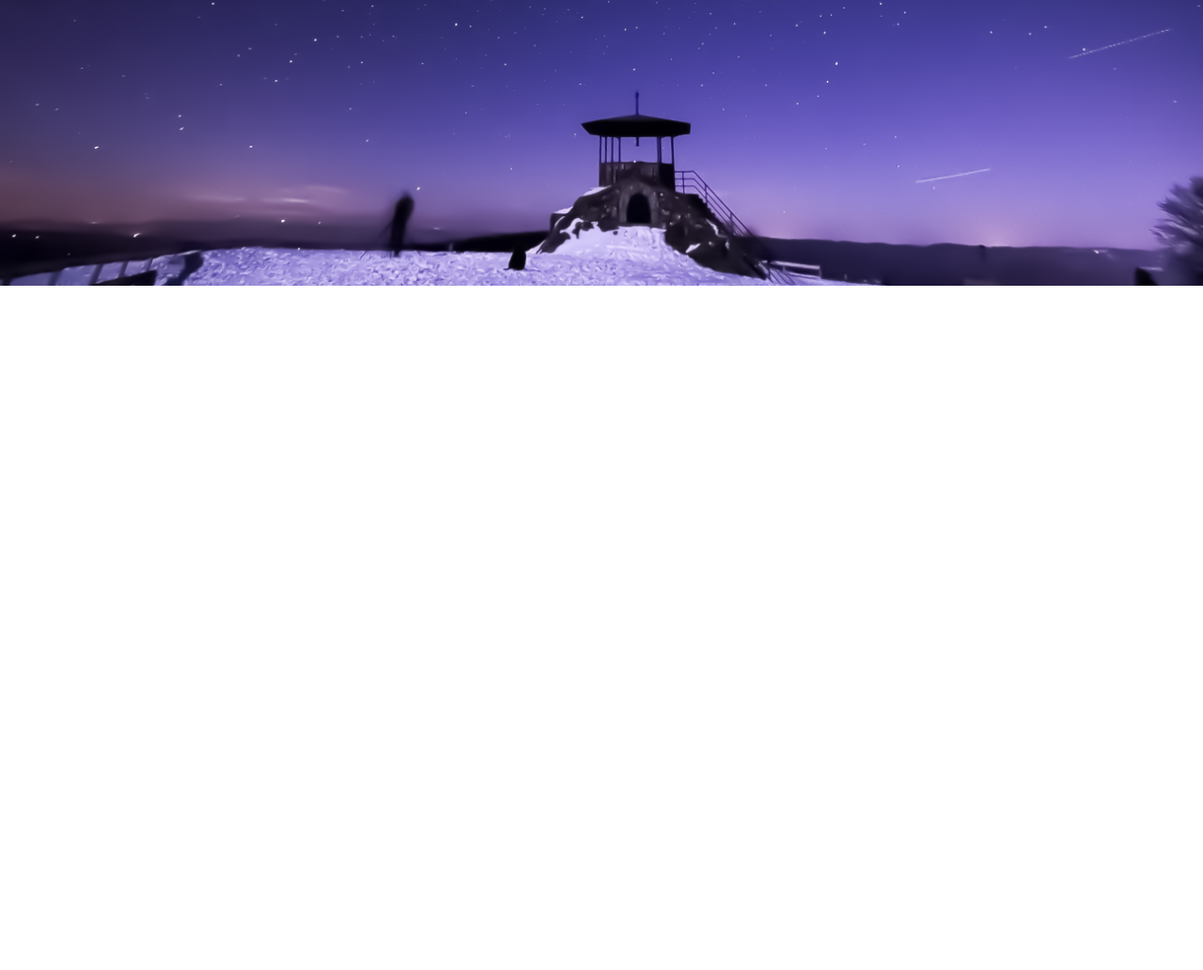
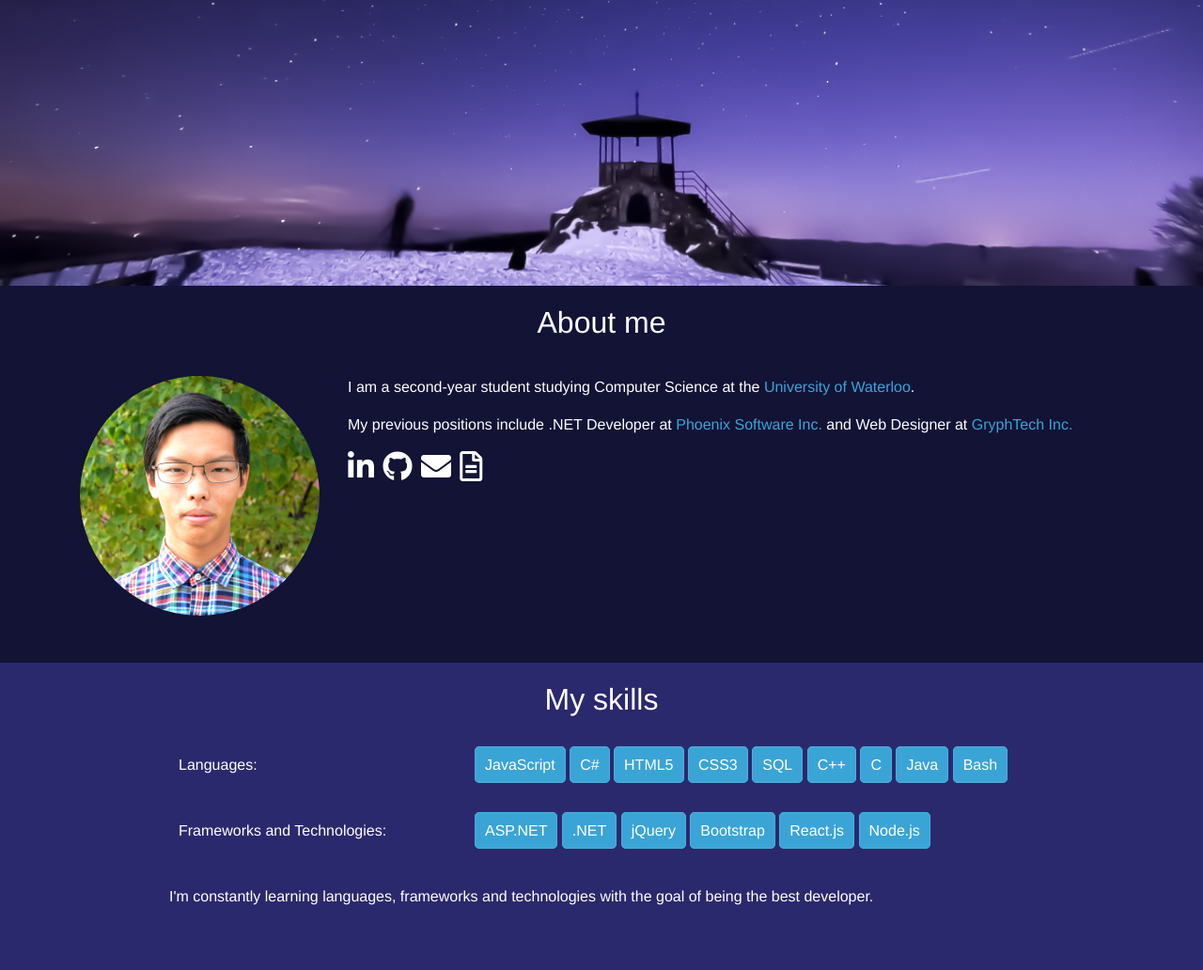
Before and after one commit to danielxu7/danielxu7.github.io, a plain HTML site: page index.html in a window 1280 px wide. Shown: the part 496-1528 px from the top of the page at 94% size. Before the commit the page ends 800 px from the top, so only its background shows below. Drawn offline with nearby package versions, Linux system fonts and the light colour scheme.

Commit message:
added structure for about and skills section

```diff
--- a/assets/css/styles.css
+++ b/assets/css/styles.css
@@ -1,10 +1,14 @@
-h2 {
-    text-align: center;
+body {
+    font-family: "Helvetica Neue", Helvetica, Arial, sans-serif;
     color: #ffffff;
 }
 
-p {
-    color: #fff;
+h2 {
+    text-align: center;
+}
+
+a, a:hover {
+    color: #3ba4d6;
 }
 
 #intro {
@@ -26,14 +30,17 @@ p {
     text-align: center;
 }
 
+/*
+#3F3B92
+4f4d86
+2b296d*/
+
 #about {
     background-color: #121335;
-    /* background-color: #252627; */
 }
 
 #skills {
-    background-color: #fff;
-
+    background-color: #2b296d;
 }
 
 #projects {
@@ -43,3 +50,62 @@ p {
 .p-dark {
     color: #000;
 }
+
+.container {
+    padding: 20px 15px;
+}
+
+.skills-list {
+    list-style-type: none;
+}
+
+.skills-list li {
+    display: inline-block;
+}
+
+.skills-list li span {
+    color: #fff;
+    border: 1px solid #fff;
+    border-radius: 5px;
+    padding: 10px;
+}
+
+.languages li span {
+    border: 1px solid #4fadda;
+    background-color: #3ba4d6;
+}
+
+.languages li span:hover {
+    background-color: #297396;
+}
+
+.frameworks li span {
+    border: 1px solid #4fadda;
+    background-color: #3ba4d6;
+}
+
+.frameworks li span:hover {
+    background-color: #297396;
+}
+
+.skills-type {
+    padding: 10px;
+}
+
+.row-spacing {
+    padding: 30px 0;
+}
+
+.link {
+    color: #fff;
+    text-decoration: none;
+    opacity: 1;
+    font-size: 2em;
+    padding-right: 5px;
+}
+
+.link:hover {
+    color: #eee;
+    text-decoration: none;
+    opacity: 0.5;
+}
--- a/index.html
+++ b/index.html
@@ -2,8 +2,11 @@
 <html>
 
 <head>
-    <link rel="stylesheet" href="https://maxcdn.bootstrapcdn.com/bootstrap/4.0.0/css/bootstrap.min.css" integrity="sha384-Gn5384xqQ1aoWXA+058RXPxPg6fy4IWvTNh0E263XmFcJlSAwiGgFAW/dAiS6JXm" crossorigin="anonymous">
+    <link rel="stylesheet" href="https://maxcdn.bootstrapcdn.com/bootstrap/4.0.0/css/bootstrap.min.css"
+        integrity="sha384-Gn5384xqQ1aoWXA+058RXPxPg6fy4IWvTNh0E263XmFcJlSAwiGgFAW/dAiS6JXm" crossorigin="anonymous">
     <link rel="stylesheet" type="text/css" href="assets/css/styles.css">
+    <link rel="stylesheet" href="https://use.fontawesome.com/releases/v5.8.2/css/all.css"
+        integrity="sha384-oS3vJWv+0UjzBfQzYUhtDYW+Pj2yciDJxpsK1OYPAYjqT085Qq/1cq5FLXAZQ7Ay" crossorigin="anonymous">
     <title>Daniel Xu</title>
 </head>
 
@@ -14,27 +17,128 @@
             <h2>Web Developer. Web Designer. CS Major.</h2>
         </div>
     </div>
-    <!-- <section id="about">
+    <section id="about">
         <div class="container">
             <h2>About me</h2>
-            <p>sample text</p>
+            <div class="row row-spacing">
+                <div class="col-md-3">
+                    <img class="img-responsive img-fluid rounded-circle" src="assets/img/headshot.png" height="30px">
+                </div>
+                <div class="col-md-9">
+                    <div>
+                        <p>
+                            I am a second-year student studying Computer Science at the
+                            <a aria-label="University of Waterloo" href="https://cs.uwaterloo.ca/"
+                                target="_blank">University of Waterloo</a>.
+                        </p>
+                        <p>
+                            My previous positions include .NET Developer at
+                            <a aria-label="Phoenix Software Inc." href="https://www.phoenixsoftware.ca/" target="_blank"
+                                rel="noopener">Phoenix Software Inc.</a> and Web Designer at
+                            <a aria-label="GryphTech Inc." href="http://www.gryphtech.com/" target="_blank"
+                                rel="noopener">GryphTech Inc.</a>
+                        </p>
+                        <a target="_blank" href="https://www.linkedin.com/in/danielxu7/"
+                            class="fab fa-linkedin-in link"></a>
+                        <a target="_blank" href="https://www.github.com/danielxu7/" class="fab fa-github link"></a>
+                        <a target="_blank" href="mailto:d68xu@edu.uwaterloo.ca" class="fas fa-envelope link"></a>
+                        <a target="_blank" href="resume.pdf" class="far fa-file-alt link"></a>
+                    </div>
+                </div>
+            </div>
         </div>
     </section>
     <section id="skills">
         <div class="container">
             <h2>My skills</h2>
-            <p>some text</p>
+            <div class="row row-spacing">
+                <div class="offset-md-1 col-md-3">
+                    <span class="skills-type">Languages:</span>
+                </div>
+                <div class="col-md-8">
+                    <ul class="skills-list languages">
+                        <li>
+                            <span>JavaScript</span>
+                        </li>
+                        <li>
+                            <span>C#</span>
+                        </li>
+                        <li>
+                            <span>HTML5</span>
+                        </li>
+                        <li>
+                            <span>CSS3</span>
+                        </li>
+                        <li>
+                            <span>SQL</span>
+                        </li>
+                        <li>
+                            <span>C++</span>
+                        </li>
+                        <li>
+                            <span>C</span>
+                        </li>
+                        <li>
+                            <span>Java</span>
+                        </li>
+                        <li>
+                            <span>Bash</span>
+                        </li>
+                    </ul>
+                </div>
+            </div>
+            <div class="row">
+                <div class="offset-md-1 col-md-3">
+                    <span class="skills-type">Frameworks and Technologies:</span>
+                </div>
+                <div class="col-md-8">
+                    <ul class="skills-list frameworks">
+                        <li>
+                            <span>ASP.NET</span>
+                        </li>
+                        <li>
+                            <span>.NET</span>
+                        </li>
+                        <li>
+                            <span>jQuery</span>
+                        </li>
+                        <li>
+                            <span>Bootstrap</span>
+                        </li>
+                        <li>
+                            <span>React.js</span>
+                        </li>
+                        <li>
+                            <span>Node.js</span>
+                        </li>
+                    </ul>
+                </div>
+            </div>
+            <div class="row row-spacing">
+                <div class="offset-md-1 col-md-11">
+                    <p>I'm constantly learning languages, frameworks and technologies with the goal of being the
+                        best
+                        developer.
+                    </p>
+                </div>
+            </div>
         </div>
     </section>
-    <section id="projects">
+    <!-- <section id="projects">
         <div class="container">
             <h2>Projects</h2>
         </div>
         <p>random </p>
     </section> -->
-    <script src="https://code.jquery.com/jquery-3.2.1.slim.min.js" integrity="sha384-KJ3o2DKtIkvYIK3UENzmM7KCkRr/rE9/Qpg6aAZGJwFDMVNA/GpGFF93hXpG5KkN" crossorigin="anonymous"></script>
-    <script src="https://cdnjs.cloudflare.com/ajax/libs/popper.js/1.12.9/umd/popper.min.js" integrity="sha384-ApNbgh9B+Y1QKtv3Rn7W3mgPxhU9K/ScQsAP7hUibX39j7fakFPskvXusvfa0b4Q" crossorigin="anonymous"></script>
-    <script src="https://maxcdn.bootstrapcdn.com/bootstrap/4.0.0/js/bootstrap.min.js" integrity="sha384-JZR6Spejh4U02d8jOt6vLEHfe/JQGiRRSQQxSfFWpi1MquVdAyjUar5+76PVCmYl" crossorigin="anonymous"></script>
+    <script src="https://code.jquery.com/jquery-3.2.1.slim.min.js"
+        integrity="sha384-KJ3o2DKtIkvYIK3UENzmM7KCkRr/rE9/Qpg6aAZGJwFDMVNA/GpGFF93hXpG5KkN"
+        crossorigin="anonymous"></script>
+    <script src="https://cdnjs.cloudflare.com/ajax/libs/popper.js/1.12.9/umd/popper.min.js"
+        integrity="sha384-ApNbgh9B+Y1QKtv3Rn7W3mgPxhU9K/ScQsAP7hUibX39j7fakFPskvXusvfa0b4Q"
+        crossorigin="anonymous"></script>
+    <script src="https://maxcdn.bootstrapcdn.com/bootstrap/4.0.0/js/bootstrap.min.js"
+        integrity="sha384-JZR6Spejh4U02d8jOt6vLEHfe/JQGiRRSQQxSfFWpi1MquVdAyjUar5+76PVCmYl"
+        crossorigin="anonymous"></script>
 </body>
 
 </html>
```
Also changed, not shown: assets/img/crypto-about.png (added), assets/img/crypto-info.png (added), assets/img/headshot.png (added), 1 other file.
